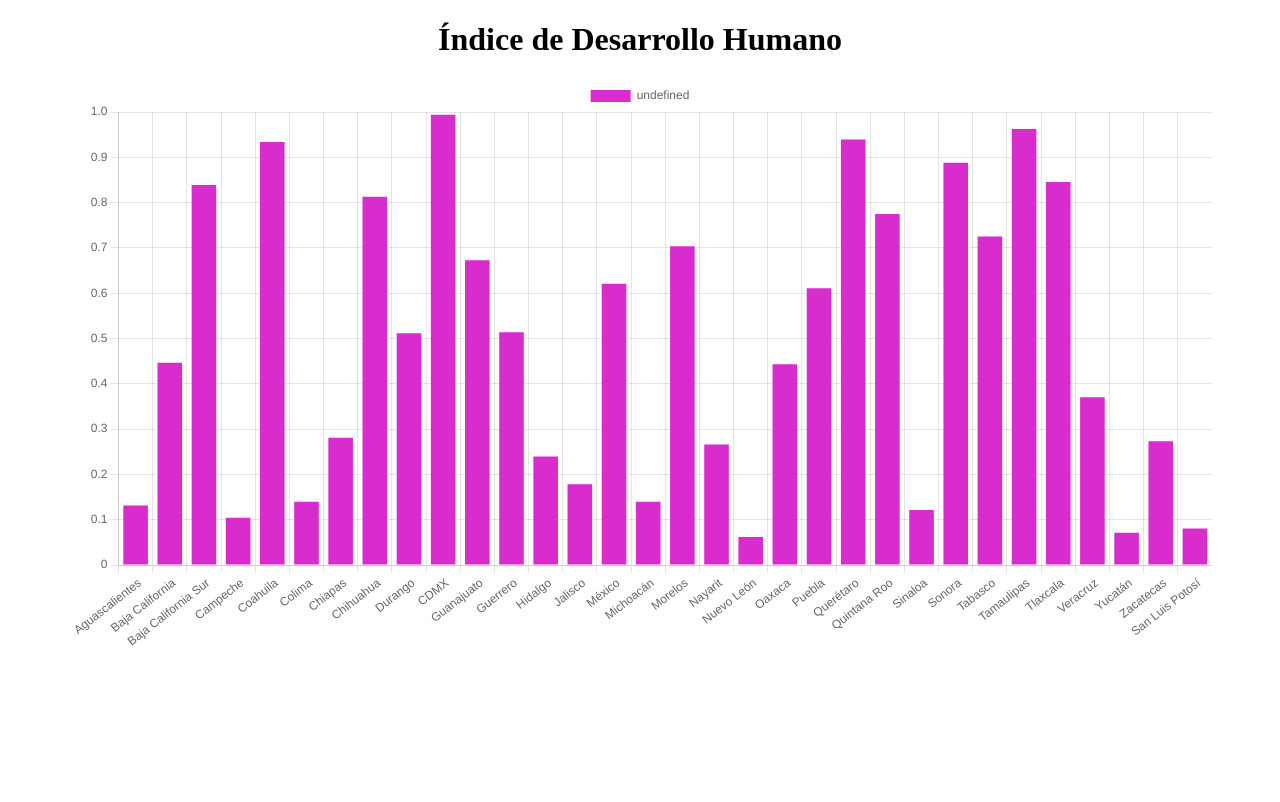
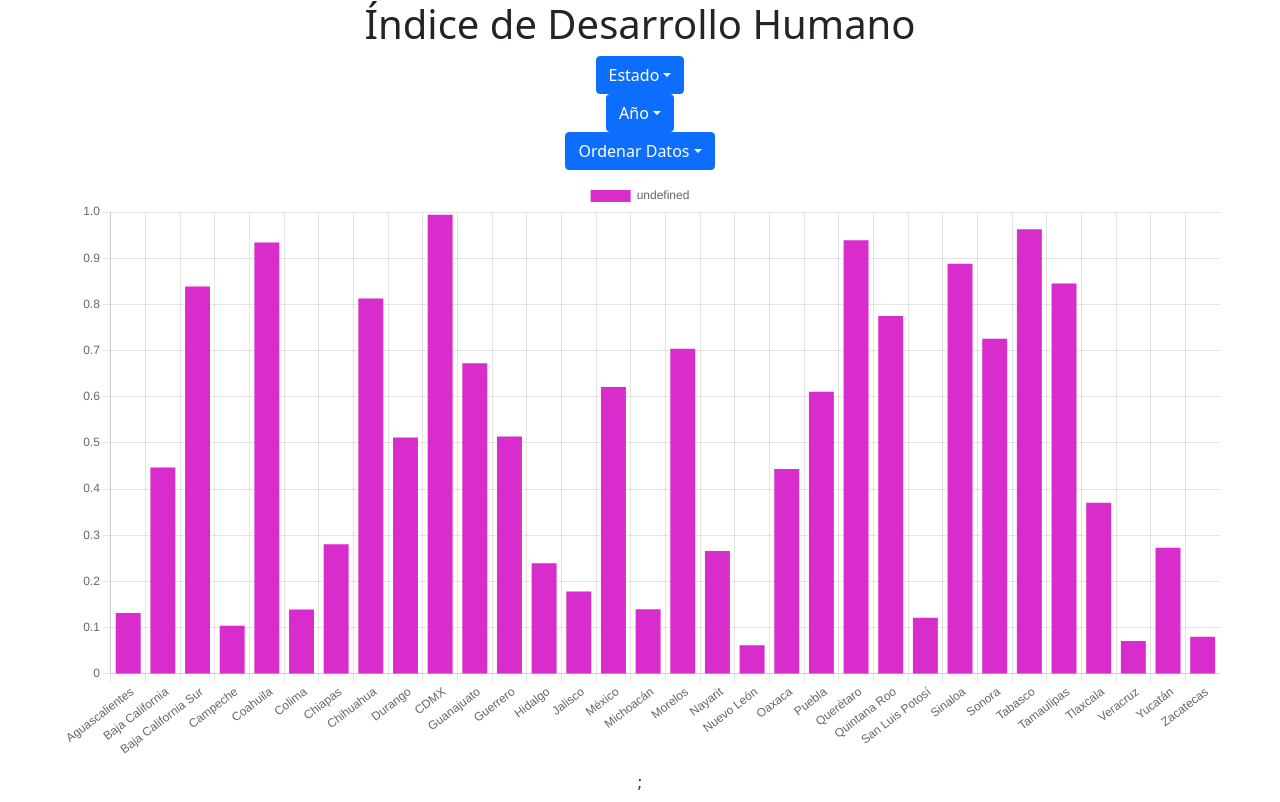
Before and after one commit to Natalia1705/Indice-de-desarrollo-Humano, a React (Create React App) app: page / in a window 1280 px wide. Built offline with nearby package versions, Linux system fonts and the light colour scheme.

Commit message:
add dropDown

```diff
--- a/package.json
+++ b/package.json
@@ -9,6 +9,7 @@
     "bootstrap": "^5.1.3",
     "chart.js": "^3.7.1",
     "react": "^17.0.2",
+    "react-bootstrap": "^2.2.1",
     "react-chartjs-2": "^4.0.1",
     "react-dom": "^17.0.2",
     "react-scripts": "5.0.0",
--- a/src/components/BarChart.jsx
+++ b/src/components/BarChart.jsx
@@ -1,3 +1,5 @@
+/* eslint-disable no-unreachable */
+import "bootstrap/dist/css/bootstrap.min.css";
 import {
   Chart as ChartJS,
   CategoryScale,
@@ -8,6 +10,8 @@ import {
 } from "chart.js";
 import { Bar } from "react-chartjs-2";
 import { states } from "../data/states";
+import { years } from "../data/states";
+import { DropdownButton, Dropdown } from "react-bootstrap";
 
 ChartJS.register(CategoryScale, LinearScale, BarElement, Tooltip, Legend);
 
@@ -19,10 +23,8 @@ export const options = {
 const labels = states;
 let idhData = labels.map(() => Math.random());
 
-// let sort = "Ascendente";
-// let sort = "Descendente";
-// let sort = "Alfabetiamente A-Z";
-let sort = "Alfabetiamente Z-A";
+// provitional let
+let sort = "Descendente";
 
 let arrayObj = states.map((d, i) => {
   return {
@@ -83,5 +85,33 @@ export const data = {
 };
 
 export function BarChart() {
-  return <Bar style={{ margin: "10px 60px " }} options={options} data={data} />;
+  return (
+    <div className="barChart mb-2">
+      <div className="dropDown">
+        <DropdownButton id="dropdown-item-button" title="Estado">
+          {states.map((e) => (
+            <Dropdown.Item as="button">{e}</Dropdown.Item>
+          ))}
+        </DropdownButton>
+      </div>
+      <div className="dropDown">
+        <DropdownButton id="dropdown-item-button" title="Año">
+          {years.map((e) => (
+            <Dropdown.Item as="button">{e}</Dropdown.Item>
+          ))}
+        </DropdownButton>
+      </div>
+      <div className="dropDown">
+        <DropdownButton id="dropdown-item-button" title="Ordenar Datos">
+          <Dropdown.Item as="button">Ascendente</Dropdown.Item>
+          <Dropdown.Item as="button">Descendente</Dropdown.Item>
+          <Dropdown.Item as="button">Alfabetiamente A-Z</Dropdown.Item>
+          <Dropdown.Item as="button">Alfabetiamente Z-A</Dropdown.Item>
+        </DropdownButton>
+      </div>
+      <div className="chart">
+        <Bar style={{ margin: "10px 60px " }} options={options} data={data} />;
+      </div>
+    </div>
+  );
 }
--- a/src/data/states.js
+++ b/src/data/states.js
@@ -22,6 +22,7 @@ export const states = [
   "Puebla",
   "Querétaro",
   "Quintana Roo",
+  "San Luis Potosí",
   "Sinaloa",
   "Sonora",
   "Tabasco",
@@ -30,5 +31,6 @@ export const states = [
   "Veracruz",
   "Yucatán",
   "Zacatecas",
-  "San Luis Potosí",
 ];
+
+export const years = [2015, 2016, 2017, 2018, 2019, 2020, 2021, 2022];
```
Also changed, not shown: 1 other file (tests, documents, lock files or other folders).
